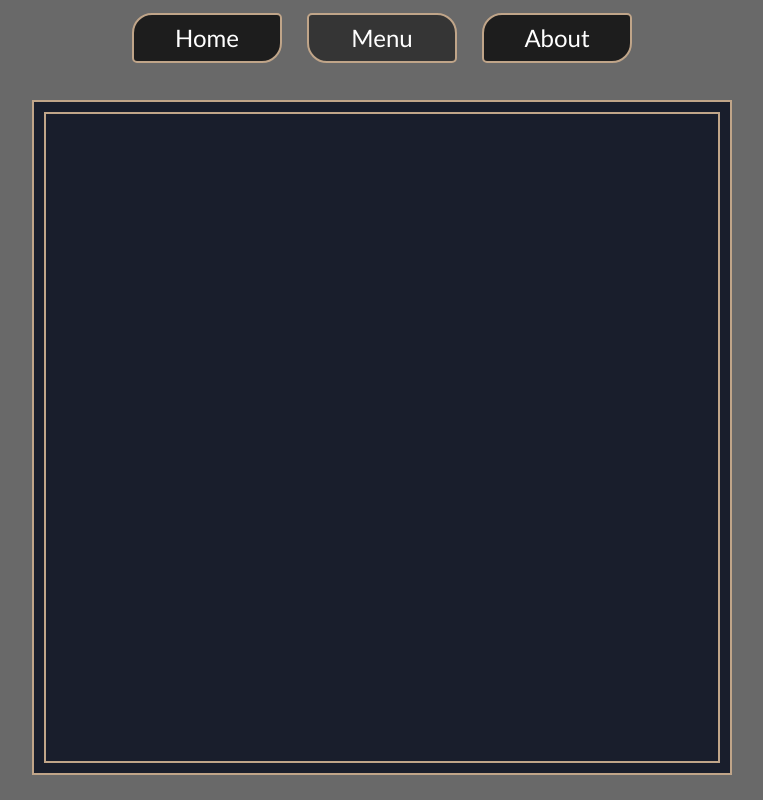
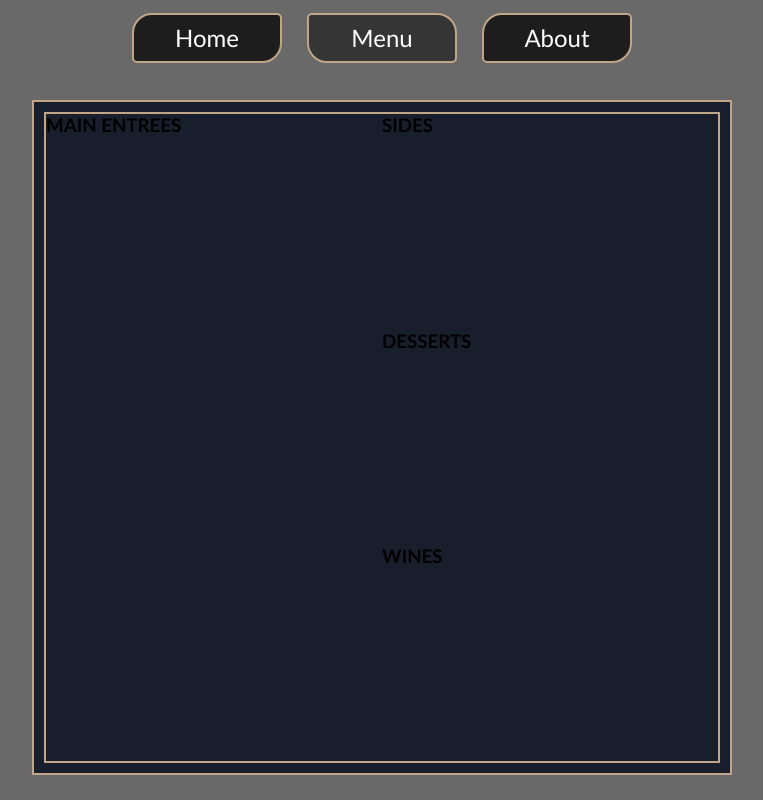
Before and after one commit to xswitch/odin_js_restaurant, a website built with webpack: page src/index.html in a window 1280 px wide. Shown: the whole page, without its empty margins (258-1021 px from the left). Built offline with nearby package versions, Linux system fonts and the light colour scheme; files whose address does not match are found by name.

Commit message:
Added the layout for the menu Sectioned off different dishes

```diff
--- a/src/pages/menu.js
+++ b/src/pages/menu.js
@@ -15,8 +15,50 @@ function createMenu() {
         menuWrapper: new El('div', {
             classes: 'menuWrapper',
             parent: '.menu'
+        }),
+        entreesSection: new El('div', {
+            classes: 'menuSection entreesSection',
+            parent: '.menuWrapper'
+        }),
+        sidesSection: new El('div', {
+            classes: 'menuSection sidesSection',
+            parent: '.menuWrapper'
+        }),
+        dessertSection: new El('div', {
+            classes: 'menuSection dessertSection',
+            parent: '.menuWrapper'
+        }),
+        wineSection: new El('div', {
+            classes: 'menuSection wineSection',
+            parent: '.menuWrapper'
+        })
+
+    }
+
+    const menuTitles = {
+        entreesTitle: new El('h3', {
+            classes: 'menuTitle',
+            parent: containers.entreesSection.element,
+            text: 'MAIN ENTREES',
+        }),
+        sidesTitle: new El('h3', {
+            classes: 'menuTitle',
+            parent: containers.sidesSection.element,
+            text: 'SIDES'
+        }),
+        dessertTitle: new El('h3', {
+            classes: 'menuTitle',
+            parent: containers.dessertSection.element,
+            text: 'DESSERTS',
+        }),
+        wineTitle: new El('h3', {
+            classes: 'menuTitle',
+            parent: containers.wineSection.element,
+            text: 'WINES'
         })
     }
+
+
 }
 
 export default createMenu;
--- a/src/style.css
+++ b/src/style.css
@@ -138,6 +138,12 @@ nav>button.active {
 .menuWrapper {
     border: 2px solid rgb(192, 165, 137);
     height: 100%;
+    display: grid;
+    grid-template: repeat(3, 1fr) / repeat(2, 1fr);
+}
+
+.entreesSection {
+    grid-row: span 3;
 }
 
 /* END */
```
